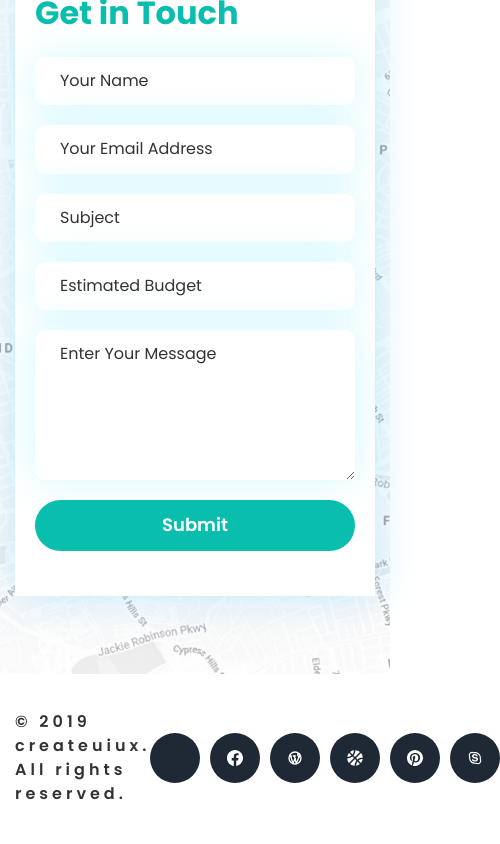
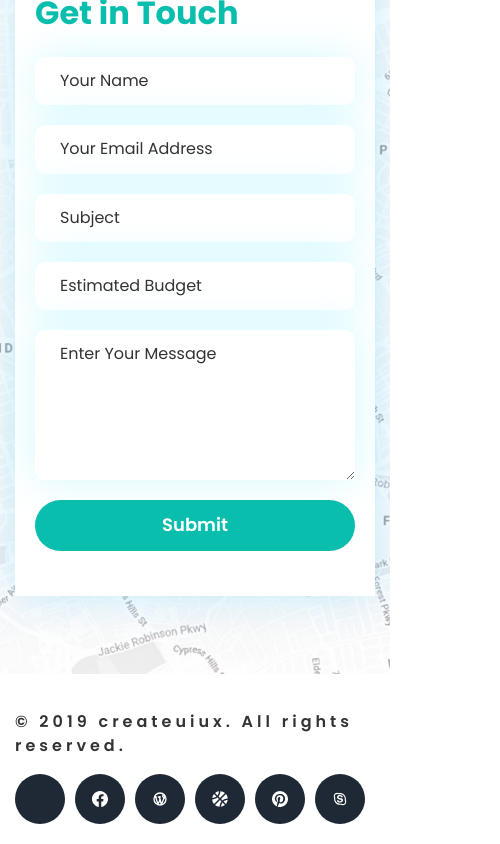
Before and after one commit to amirgh82/CV-project, a React (Create React App) app: page / in a window 390 px wide. Shown: the part 9358-10202 px from the top of the page, 500 px wide, since content can reach past the window. Built offline with nearby package versions, Linux system fonts and the light colour scheme.

Commit message:
responsive footer component

```diff
--- a/src/components/Footer/Footer.css
+++ b/src/components/Footer/Footer.css
@@ -27,10 +27,16 @@
     display: flex;
     justify-content: center;
     align-items: center;
-    color:var(--app-bg-color);
+    color: var(--app-bg-color);
     transition: all 0.2s ease;
 }
 
-.footer__social-link:hover{
+.footer__social-link:hover {
     background-color: var(--primary-color);
 }
+
+@media screen and (max-width:576px) {
+    .footer__wrapper {
+        flex-wrap: wrap;
+    }
+}
```
